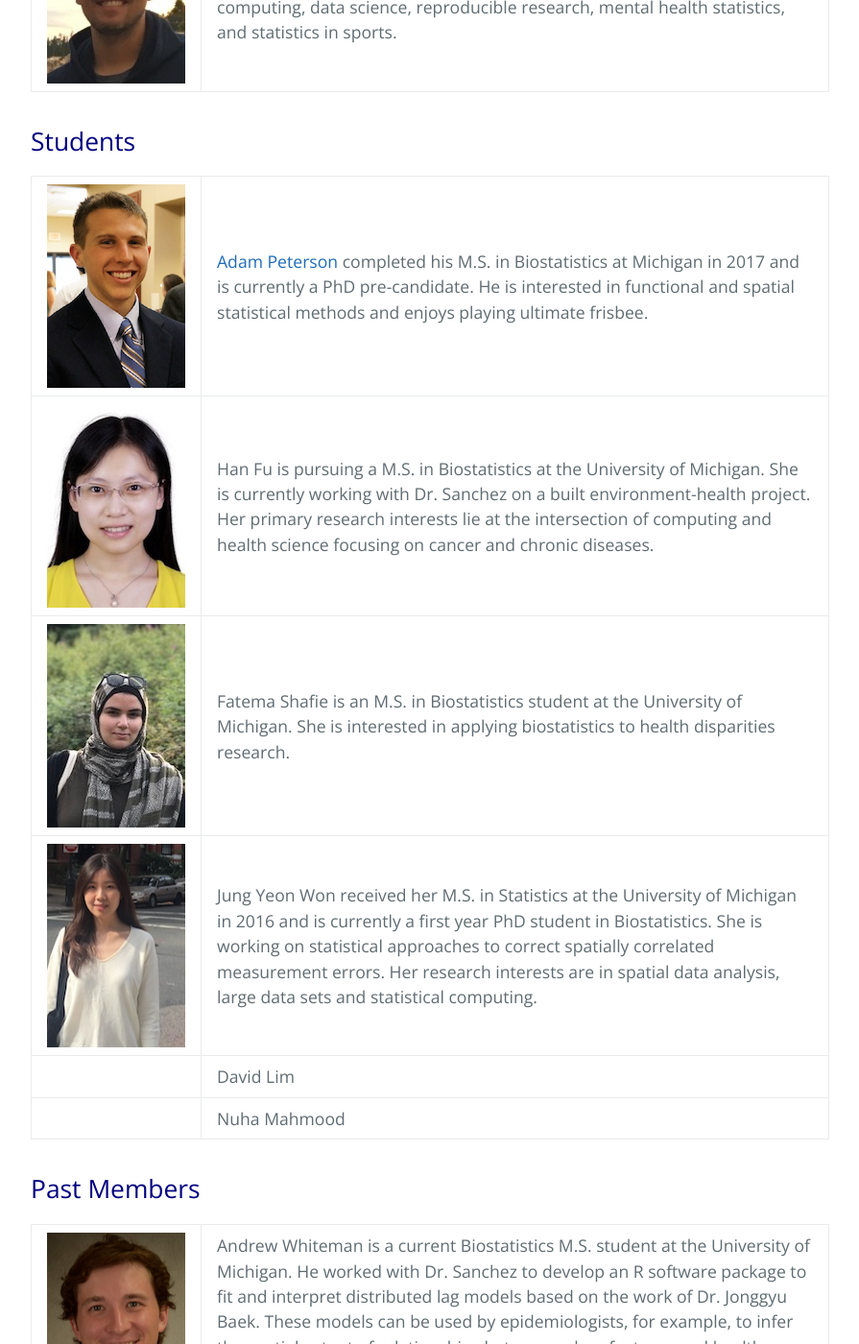
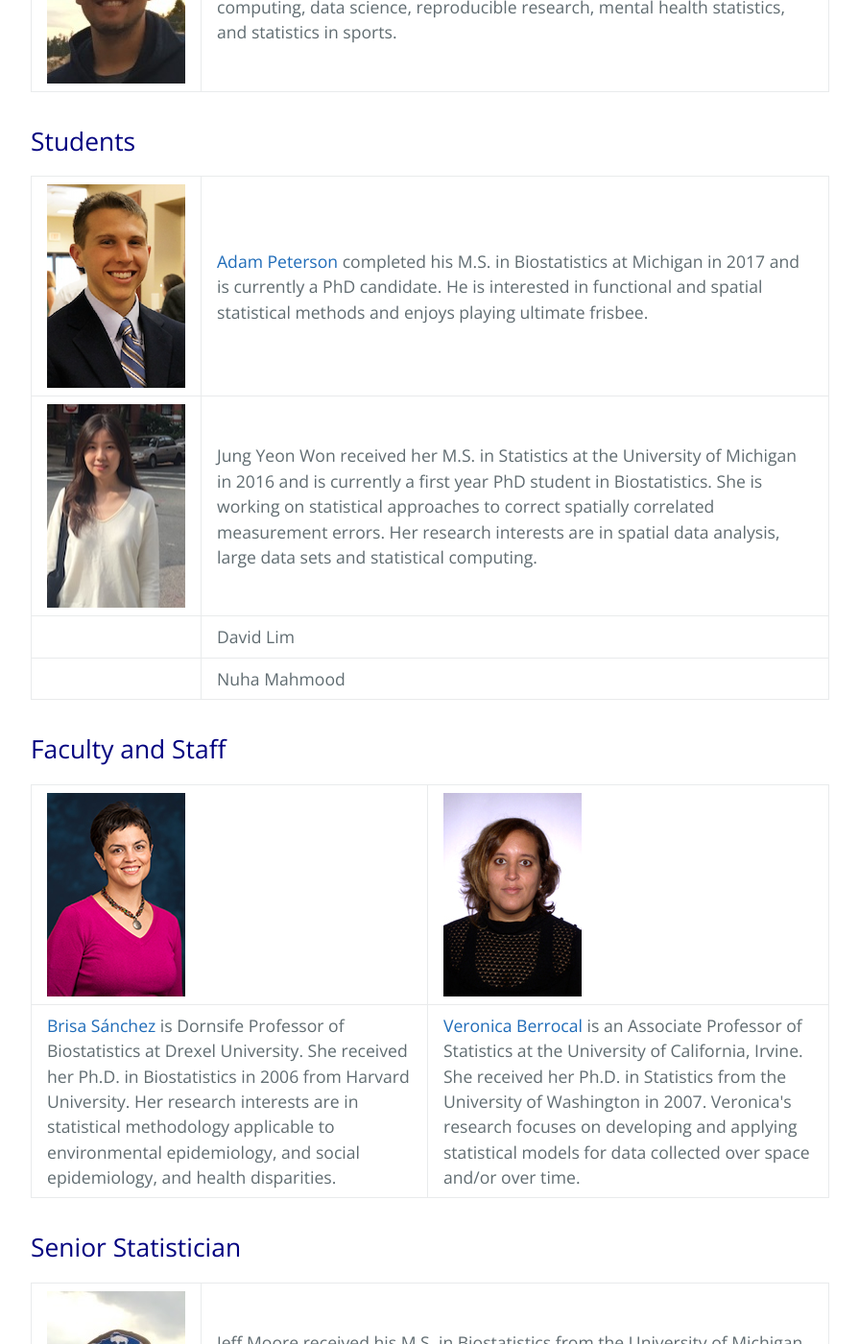
Before and after one commit to Biostatistics4SocialImpact/Biostatistics4SocialImpact.github.io, a Jekyll site: the page built from people.md, in a window 1280 px wide and 1400 px high, scrolled down 1166 px. Shown: the whole window at 96% size, without its empty margins (192-1087 px from the left). Built offline with Jekyll 4.4.1, drawn with Linux system fonts in a browser that asks for light colours; some of the changed text lies outside the part shown.

Commit message:
Update people.md

```diff
--- a/people.md
+++ b/people.md
@@ -37,15 +37,7 @@ permalink: /people/
   <tbody>
     <tr>
       <td><div class="thumbpeterson"></div></td>
-      <td> <a href="http://apeterson91.github.io/">Adam Peterson</a> completed his M.S. in Biostatistics at Michigan in 2017 and is currently a PhD pre-candidate. He is interested in functional and spatial statistical methods and enjoys playing ultimate frisbee.</td>
-    </tr>
-    <tr>
-      <td><div class="thumbhan"></div></td>
-      <td>Han Fu is pursuing a M.S. in Biostatistics at the University of Michigan. She is currently working with Dr. Sanchez on a built environment-health project. Her primary research interests lie at the intersection of computing and health science focusing on cancer and chronic diseases.</td>
-    </tr>
-     <tr>
-      <td><div class="thumbfatema"></div></td>
-      <td>Fatema Shafie is an M.S. in Biostatistics student at the University of Michigan. She is interested in applying biostatistics to health disparities research. </td>
+      <td> <a href="http://apeterson91.github.io/">Adam Peterson</a> completed his M.S. in Biostatistics at Michigan in 2017 and is currently a PhD candidate. He is interested in functional and spatial statistical methods and enjoys playing ultimate frisbee.</td>
     </tr>
      <tr>
       <td><div class="thumbjung"></div></td>
@@ -58,6 +50,33 @@ permalink: /people/
      <tr>
       <td></td>
       <td>Nuha Mahmood</td>
+    </tr>
+  </tbody>
+</table>
+
+
+## Faculty and Staff
+
+<table>
+  <tbody>
+    <tr>
+      <td><div class="thumbbrisa"></div></td>
+      <td><div class="thumbberrocal"></div></td>
+    </tr>
+    <tr>
+     <td> <a href="https://drexel.edu/dornsife/academics/faculty/Brisa%20Sanchez/">Brisa Sánchez</a> is Dornsife Professor of Biostatistics at Drexel University. She received her Ph.D. in Biostatistics in 2006 from Harvard University. Her research interests are in statistical methodology applicable to environmental epidemiology, and social epidemiology, and health disparities.</td>
+      <td><a href="https://www.stat.uci.edu/faculty/veronica-berrocal/">Veronica Berrocal</a> is an Associate Professor of Statistics at the University of California, Irvine. She received her Ph.D. in Statistics from the University of Washington in 2007. Veronica's research focuses on developing and applying statistical models for data collected over space and/or over time. </td>
+    </tr>
+  </tbody>
+</table>
+
+## Senior Statistician
+
+<table>
+  <tbody>
+    <tr>
+      <td><div class="thumbskaza"></div></td>
+      <td> Jeff Moore received his M.S. in Biostatistics from the University of Michigan in 2017, working on statistical methods and applications in the modeling of cortisol, a biomarker of stress. His research interests are in statistical computing, data science, reproducible research, mental health statistics, and statistics in sports. </td>
     </tr>
   </tbody>
 </table>
@@ -80,5 +99,13 @@ permalink: /people/
       <td><div class="thumbskaza"></div></td>
       <td> <a href="http://jskaza.github.io">Jonathan Skaza</a> received his M.S. in Biostatistics from the University of Michigan in 2017, working on statistical methods and applications in the modeling of cortisol, a biomarker of stress. His research interests are in statistical computing, data science, reproducible research, mental health statistics, and statistics in sports. </td>
     </tr>
+        <tr>
+      <td><div class="thumbhan"></div></td>
+      <td>Han Fu is pursuing a M.S. in Biostatistics at the University of Michigan. She is currently working with Dr. Sanchez on a built environment-health project. Her primary research interests lie at the intersection of computing and health science focusing on cancer and chronic diseases.</td>
+    </tr>
+     <tr>
+      <td><div class="thumbfatema"></div></td>
+      <td>Fatema Shafie is an M.S. in Biostatistics student at the University of Michigan. She is interested in applying biostatistics to health disparities research. </td>
+    </tr>
   </tbody>
 </table>
```
